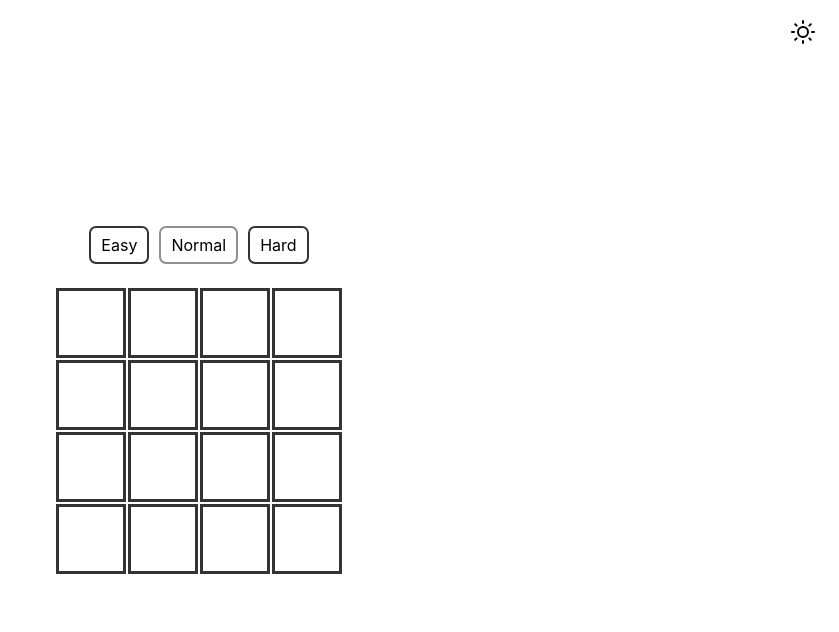
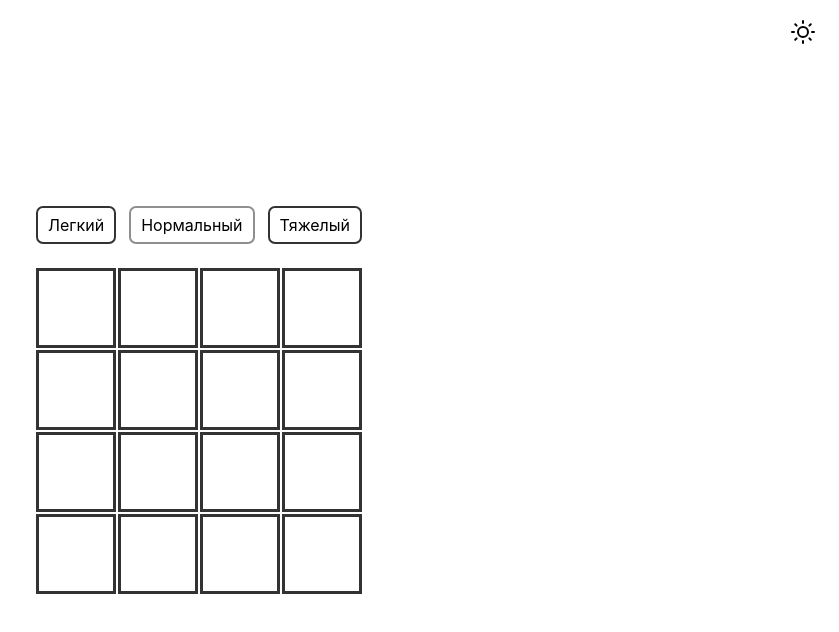
Before and after one commit to pablosukaban/memory-game, a React (Vite) app: page / in a window 1280 px wide. Shown: the top 632 px of the page, without its empty margins (441-1280 px from the left). Built offline with nearby package versions, Linux system fonts and the light colour scheme.

Commit message:
стили

```diff
--- a/src/App.css
+++ b/src/App.css
@@ -59,8 +59,8 @@ body {
 .board-cell {
     background-color: transparent;
 
-    width: 50px;
-    height: 50px;
+    width: 5rem;
+    height: 5rem;
     border: 3px solid var(--clr-border);
     display: flex;
     justify-content: center;
@@ -97,8 +97,9 @@ body {
 }
 
 .difficulty-container {
+    width: 100%;
     display: flex;
-    gap: 10px;
+    justify-content: space-between;
 }
 
 .difficulty-btn {
--- a/src/components/Grid.tsx
+++ b/src/components/Grid.tsx
@@ -27,21 +27,21 @@ export const Grid: React.FC<GridProps> = ({
                     className='difficulty-btn'
                     onClick={() => handleChangeDifficulty('easy')}
                 >
-                    Easy
+                    Легкий
                 </button>
                 <button
                     id='normal'
                     className='difficulty-btn difficulty-btn-active'
                     onClick={() => handleChangeDifficulty('normal')}
                 >
-                    Normal
+                    Нормальный
                 </button>
                 <button
                     id='hard'
                     className='difficulty-btn'
                     onClick={() => handleChangeDifficulty('hard')}
                 >
-                    Hard
+                    Тяжелый
                 </button>
             </div>
             <div className='board-grid' style={gridStyle}>
```
